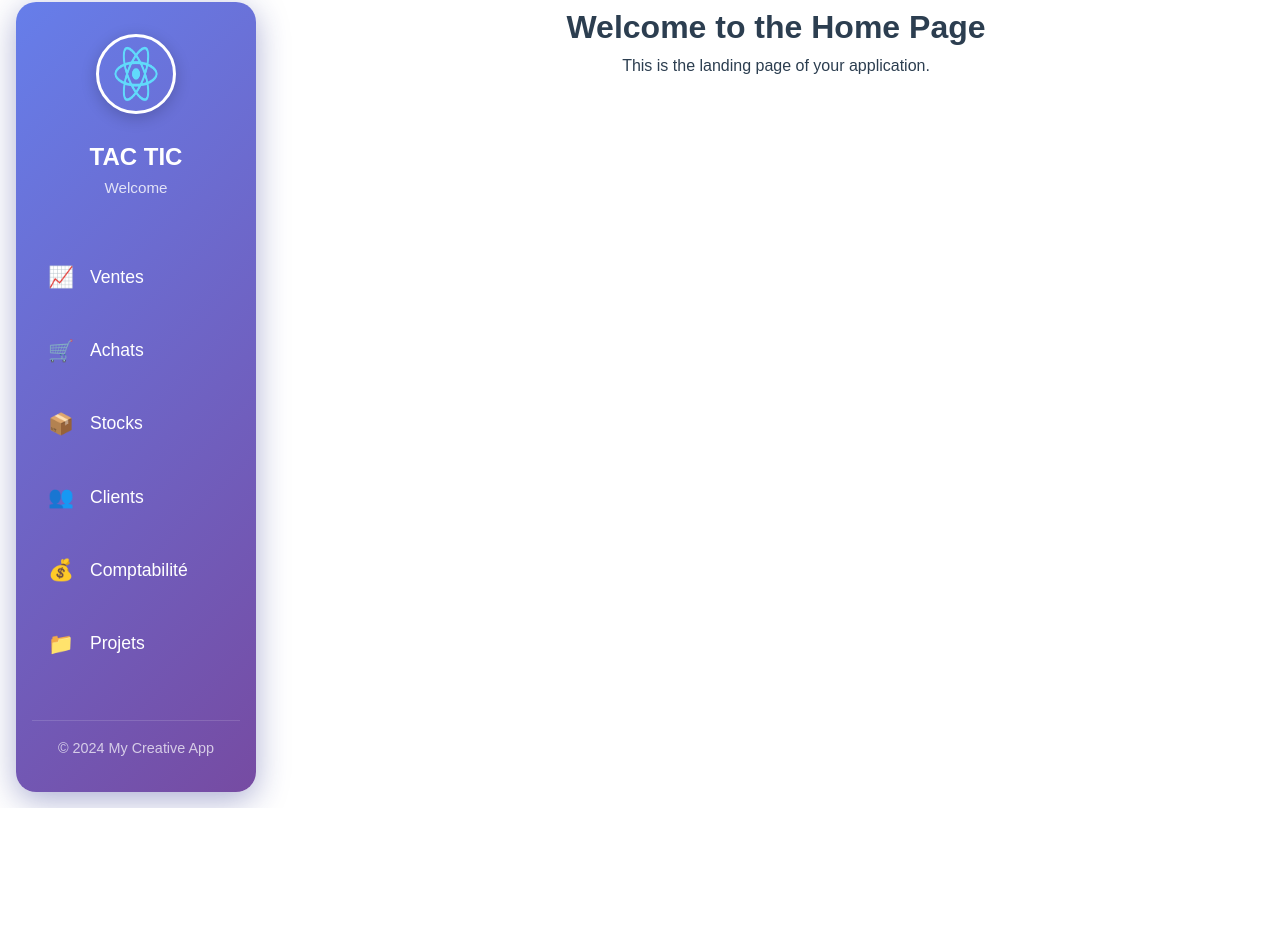
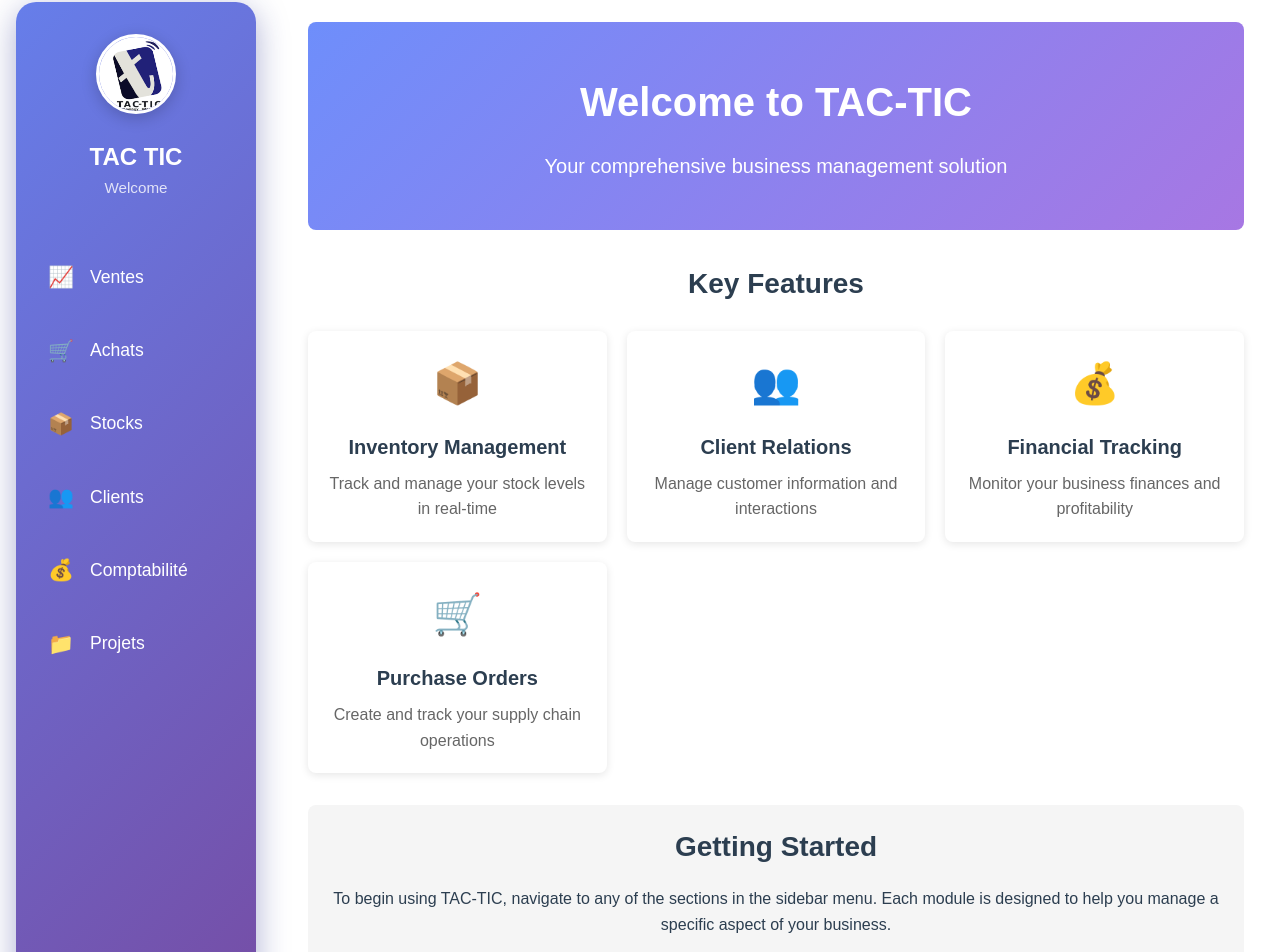
Before and after one commit to wiem2002/stage_2_moins, a React (Create React App) app in the folder frontend/: page / in a window 1280 px wide. Shown: the part 78-1030 px from the top of the page. Before the commit the page ends 886 px from the top, so only its background shows below. Built offline with nearby package versions, Linux system fonts and the light colour scheme.

Commit message:
update home

```diff
--- a/frontend/src/components/Sidebar.js
+++ b/frontend/src/components/Sidebar.js
@@ -1,7 +1,7 @@
 // src/components/Sidebar.js
 import React from "react";
 import { NavLink } from "react-router-dom";
-import logo from "../assets/img/reactlogo.png";
+import logo from "../assets/img/tactic.PNG";
 
 const navItems = [
   { label: "Ventes", icon: "📈", to: "/dashboard/ventes" },
--- a/frontend/src/views/Home.js
+++ b/frontend/src/views/Home.js
@@ -1,12 +1,96 @@
 import React from 'react';
 
-function Home() {
+const Home = () => {
+  const features = [
+    {
+      title: 'Inventory Management',
+      description: 'Track and manage your stock levels in real-time',
+      icon: '📦',
+    },
+    {
+      title: 'Client Relations',
+      description: 'Manage customer information and interactions',
+      icon: '👥',
+    },
+    {
+      title: 'Financial Tracking',
+      description: 'Monitor your business finances and profitability',
+      icon: '💰',
+    },
+    {
+      title: 'Purchase Orders',
+      description: 'Create and track your supply chain operations',
+      icon: '🛒',
+    },
+  ];
+
   return (
-    <div className="Home">
-      <h1>Welcome to the Home Page</h1>
-      <p>This is the landing page of your application.</p>
+    <div style={{
+      padding: '20px',
+      fontFamily: 'Arial, sans-serif',
+      maxWidth: '1200px',
+      margin: '0 auto'
+    }}>
+      {/* Hero Section */}
+      <div style={{
+        background: 'linear-gradient(135deg, #6e8efb, #a777e3)',
+        color: 'white',
+        padding: '3rem 2rem',
+        textAlign: 'center',
+        borderRadius: '8px',
+        marginBottom: '2rem',
+      }}>
+        <h1 style={{ fontSize: '2.5rem', marginBottom: '1rem' }}>Welcome to TAC-TIC</h1>
+        <p style={{ fontSize: '1.25rem' }}>Your comprehensive business management solution</p>
+      </div>
+
+      {/* Features Section */}
+      <h2 style={{ fontSize: '1.75rem', marginBottom: '1.5rem' }}>Key Features</h2>
+
+      <div style={{
+        display: 'grid',
+        gridTemplateColumns: 'repeat(auto-fit, minmax(250px, 1fr))',
+        gap: '20px',
+        marginBottom: '2rem'
+      }}>
+        {features.map((feature, index) => (
+          <div key={index} style={{
+            background: 'white',
+            borderRadius: '8px',
+            padding: '20px',
+            boxShadow: '0 2px 8px rgba(0,0,0,0.1)',
+            transition: 'transform 0.3s',
+            textAlign: 'center',
+          }}>
+            <div style={{ fontSize: '2.5rem', marginBottom: '1rem' }}>{feature.icon}</div>
+            <h3 style={{ fontSize: '1.25rem', marginBottom: '0.5rem' }}>{feature.title}</h3>
+            <p style={{ color: '#666' }}>{feature.description}</p>
+          </div>
+        ))}
+      </div>
+
+      {/* Getting Started Section */}
+      <div style={{
+        background: '#f5f5f5',
+        borderRadius: '8px',
+        padding: '20px',
+        marginBottom: '2rem'
+      }}>
+        <h2 style={{ fontSize: '1.75rem', marginBottom: '1rem' }}>Getting Started</h2>
+        <p style={{ marginBottom: '1rem' }}>
+          To begin using TAC-TIC, navigate to any of the sections in the sidebar menu. Each module is designed to help you manage a specific aspect of your business.
+        </p>
+        <p>
+          Need help? Contact our support team at <span style={{ fontWeight: 'bold' }}>support@tac-tic.com</span>.
+        </p>
+      </div>
+
+      {/* Footer */}
+      <div style={{ textAlign: 'center', color: '#777', fontSize: '0.875rem' }}>
+        TAC-TIC v1.0.0 | © {new Date().getFullYear()} All Rights Reserved
+      </div>
     </div>
   );
-}
+};
 
 export default Home;
--- a/frontend/src/views/dashboard/Stocks.js
+++ b/frontend/src/views/dashboard/Stocks.js
@@ -258,7 +258,7 @@ export default function Stocks() {
             ART_PRIX: 15.5,
             ART_CATEG: "A",
             DEP_CODE: "D04",
-            STK_REEL: 61,
+            STK_REEL: 130,
             STK_MIN: 50,
             STK_ZONE: "Zone3"
           }
```
